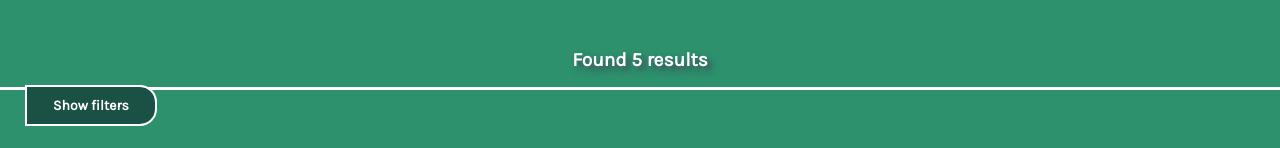
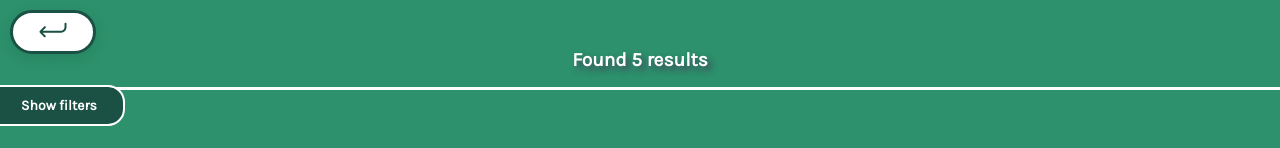
Before and after one commit to krzyswys/Localivores, a React (Create React App) app in the folder client/: page /after in a window 1280 px wide. Shown: the top 148 px of the page. Built offline with nearby package versions, Linux system fonts and the light colour scheme.

Commit message:
fix(AfterSearch): better styles for filter menu, feat: add return icon

```diff
--- a/client/src/components/AfterSearch/AfterSearch.js
+++ b/client/src/components/AfterSearch/AfterSearch.js
@@ -1,9 +1,9 @@
-
-
-import React,{useState,useEffect} from 'react';
-import ProductCard from './ProductCard';
-import classes from './AfterSearch.module.css';
-import Button from '../../UI/Button/Button';
+import { Link } from "react-router-dom";
+import { IoIosReturnLeft } from "react-icons/io";
+import React, { useState, useEffect } from "react";
+import ProductCard from "./ProductCard";
+import classes from "./AfterSearch.module.css";
+import Button from "../../UI/Button/Button";
 
 const dummyData = [
   {
@@ -17,8 +17,8 @@ const dummyData = [
     product_origin: "Poland",
     product_expiration_date: "2023-08-10",
     shop_name: "Local Farmer",
-        shop_rate:'4.5',
-        picture:"https://picsum.photos/300",
+    shop_rate: "4.5",
+    picture: "https://picsum.photos/300",
     shop_address: "Green Street 12, Warsaw",
     shop_opening_hours: "8:00-20:00",
     shop_longitude: "21.0118",
@@ -26,7 +26,7 @@ const dummyData = [
   },
   {
     product_id: "g2",
-        product_name:"Apple",
+    product_name: "Apple",
     product_description: "Super Apple",
     product_price: "3.99",
     product_weight: "150g",
@@ -35,8 +35,8 @@ const dummyData = [
     product_origin: "Ecuador",
     product_expiration_date: "2023-08-15",
     shop_name: "Health Mart",
-        shop_rate:'3.5',
-        picture:"https://picsum.photos/300",
+    shop_rate: "3.5",
+    picture: "https://picsum.photos/300",
     shop_address: "Yellow Avenue 34, Warsaw",
     shop_opening_hours: "9:00-19:00",
     shop_longitude: "21.0133",
@@ -51,15 +51,16 @@ const dummyData = [
     production_date: "2023-06-01",
     product_discount: "5%",
     product_origin: "Spain",
-        shop_rate:'5',
+    shop_rate: "5",
     product_expiration_date: "2023-08-30",
     shop_name: "GreenGrocer",
-        picture:"https://picsum.photos/300",
+    picture: "https://picsum.photos/300",
     shop_address: "Red Street 6, Warsaw",
     shop_opening_hours: "8:30-21:00",
     shop_longitude: "21.0144",
     shop_latitude: "52.2321",
-    },{
+  },
+  {
     product_id: "g4",
     product_name: "Applee",
     product_description: "Fresh Apple",
@@ -68,15 +69,16 @@ const dummyData = [
     production_date: "2023-06-01",
     product_discount: "5%",
     product_origin: "Spain",
-        shop_rate:'5',
+    shop_rate: "5",
     product_expiration_date: "2023-08-30",
     shop_name: "GreenGrocer",
-        picture:"https://picsum.photos/300",
+    picture: "https://picsum.photos/300",
     shop_address: "Red Street 6, Warsaw",
     shop_opening_hours: "8:30-21:00",
     shop_longitude: "21.0144",
     shop_latitude: "52.2321",
-    },{
+  },
+  {
     product_id: "g5",
     product_name: "Applee",
     product_description: "Fresh Apple",
@@ -85,10 +87,10 @@ const dummyData = [
     production_date: "2023-06-01",
     product_discount: "5%",
     product_origin: "Spain",
-        shop_rate:'5',
+    shop_rate: "5",
     product_expiration_date: "2023-08-30",
     shop_name: "GreenGrocer",
-        picture:"https://picsum.photos/300",
+    picture: "https://picsum.photos/300",
     shop_address: "Red Street 6, Warsaw",
     shop_opening_hours: "8:30-21:00",
     shop_longitude: "21.0144",
@@ -100,28 +102,32 @@ const AfterSearch = () => {
   const [products, setProducts] = useState(dummyData);
   const [filteredProducts, setFilteredProducts] = useState(dummyData);
   const [filter, setFilter] = useState({
-        product_name: '',
-        shop_name: '',
-        shop_address: '',
+    product_name: "",
+    shop_name: "",
+    shop_address: "",
     shop_rate: 0,
-        price: { min: 0, max: 0 }
+    price: { min: 0, max: 0 },
   });
   const [isFilterActive, setIsFilterActive] = useState(false);
 
   const activeFilterHandler = () => {
-        setIsFilterActive(prevActive => !prevActive);
-    }
+    setIsFilterActive((prevActive) => !prevActive);
+  };
 
   useEffect(() => {
     // znajdujemy najniższą i najwyższą cenę wśród produktów
-        const minPrice = Math.min(...products.map(p => Number(p.product_price)));
-        const maxPrice = Math.max(...products.map(p => Number(p.product_price)));
+    const minPrice = Math.min(...products.map((p) => Number(p.product_price)));
+    const maxPrice = Math.max(...products.map((p) => Number(p.product_price)));
     // ustawiamy te wartości jako domyślne wartości filtrów ceny
-        setFilter(filter => ({ ...filter, price: { min: minPrice, max: maxPrice } }));
+    setFilter((filter) => ({
+      ...filter,
+      price: { min: minPrice, max: maxPrice },
+    }));
   }, [products]);
 
   const filterResults = () => {
-        const results = products.filter(product =>
+    const results = products.filter(
+      (product) =>
         product.product_name.includes(filter.product_name) &&
         product.shop_name.includes(filter.shop_name) &&
         product.shop_address.includes(filter.shop_address) &&
@@ -136,46 +142,102 @@ const AfterSearch = () => {
     const identifier = setTimeout(() => {
       filterResults();
     }, 500);
-        return ()=>{clearTimeout(identifier);}
-
+    return () => {
+      clearTimeout(identifier);
+    };
   }, [filter]);
   //if isFilterActive is true, then filterClasses = classes.filters + ' ' + classes.active else just classes.filters
-    const filterClasses = `${classes.filters} ${isFilterActive ? classes.active : ''}`
+  const filterClasses = `${classes.filters} ${
+    isFilterActive ? classes.active : ""
+  }`;
   const filterMess = !isFilterActive ? `Show filters` : `Hide filters`;
   return (
     <React.Fragment>
-        <div className={classes.count}>Found {filteredProducts.length} results</div>
+        <div className={classes.backIcon}>
+            <Link to="..">
+                <IoIosReturnLeft size={30} /> {/* You can change the size as you like */}
+            </Link>
+        </div>
+
+      <div className={classes.count}>
+        Found {filteredProducts.length} results
+      </div>
       <div className={classes.productList}>
         <div className={filterClasses}>
-
-        <Button  onClick={activeFilterHandler} className={classes.row}>{filterMess}</Button>
+          <Button onClick={activeFilterHandler} className={classes.row}>
+            {filterMess}
+          </Button>
 
           <div className={classes.row}>
             <div className={classes.column}>
-        <input type="text" placeholder="Product Name" onChange={(e) => setFilter({ ...filter, product_name: e.target.value })} />
-        <input type="text" placeholder="Shop Name" onChange={(e) => setFilter({ ...filter, shop_name: e.target.value })} />
+              <input
+                type="text"
+                placeholder="Product Name"
+                onChange={(e) =>
+                  setFilter({ ...filter, product_name: e.target.value })
+                }
+              />
+              <input
+                type="text"
+                placeholder="Shop Name"
+                onChange={(e) =>
+                  setFilter({ ...filter, shop_name: e.target.value })
+                }
+              />
             </div>
             <div className={classes.column}>
-        <input type="text" placeholder="Shop Address" onChange={(e) => setFilter({ ...filter, shop_address: e.target.value })} />
-        <input type="number" placeholder="Shop Rate (Min)" onChange={(e) => setFilter({ ...filter, shop_rate: e.target.value })} />
+              <input
+                type="text"
+                placeholder="Shop Address"
+                onChange={(e) =>
+                  setFilter({ ...filter, shop_address: e.target.value })
+                }
+              />
+              <input
+                type="number"
+                placeholder="Shop Rate (Min)"
+                onChange={(e) =>
+                  setFilter({ ...filter, shop_rate: e.target.value })
+                }
+              />
             </div>
           </div>
           <div className={classes.row}>
             <label htmlFor="Price_From">Price From</label>
-        <input id="Price_From" type="number" placeholder="Price From" value={filter.price.min} onChange={(e) => setFilter({ ...filter, price: { ...filter.price, min: e.target.value } })} />
-        <label  htmlFor="Price_To">To</label>
-        <input id="Price_To" type="number" placeholder="Price To" value={filter.price.max} onChange={(e) => setFilter({ ...filter, price: { ...filter.price, max: e.target.value } })} />
+            <input
+              id="Price_From"
+              type="number"
+              placeholder="Price From"
+              value={filter.price.min}
+              onChange={(e) =>
+                setFilter({
+                  ...filter,
+                  price: { ...filter.price, min: e.target.value },
+                })
+              }
+            />
+            <label htmlFor="Price_To">To</label>
+            <input
+              id="Price_To"
+              type="number"
+              placeholder="Price To"
+              value={filter.price.max}
+              onChange={(e) =>
+                setFilter({
+                  ...filter,
+                  price: { ...filter.price, max: e.target.value },
+                })
+              }
+            />
           </div>
         </div>
         <div className={classes.results}>
-
-        {filteredProducts.map(product => (
+          {filteredProducts.map((product) => (
             <ProductCard key={product.product_id} product={product} />
           ))}
         </div>
       </div>
     </React.Fragment>
-
   );
 };
 
--- a/client/src/components/AfterSearch/AfterSearch.module.css
+++ b/client/src/components/AfterSearch/AfterSearch.module.css
@@ -1,3 +1,38 @@
+:root {
+  --transition-time: 0.3s;
+}
+
+.backIcon {
+  position: fixed;
+  top: 10px;
+  left: 10px;
+  cursor: pointer;
+  background: rgb(255, 255, 255);
+  border: 3px solid var(--common-bg-color);
+  box-sizing: border-box;
+  padding: 2px 25px;
+  border-radius: 5rem; /* Pełne okrągłe kształty */
+  display: flex;
+  align-items: center; /* Wyrównanie pionowe */
+  justify-content: center; /* Wyrównanie poziome */
+  box-shadow: 0px 4px 15px rgba(0, 0, 0, 0.1); /* Delikatny cień */
+  transition: all var(--transition-time); /* Płynne przejście */
+}
+
+.backIcon:hover {
+  background: var(--common-border-color); /* Kolor tła podczas najeżdżania */
+  transform: scale(1.05); /* Delikatne powiększenie przycisku podczas najeżdżania */
+}
+
+.backIcon svg {
+  color: var(--common-bg-color);
+  transform: scale(1.2);
+}
+
+.backIcon:hover svg {
+  color: rgb(255, 255, 255); /* Kolor ikony podczas najeżdżania */
+}
+
 .productList {
   display: flex;
     flex-direction: row;
@@ -42,7 +77,7 @@
 
 .row:first-child{
   width:8rem;
-  margin-left:22rem;
+  margin-left:20rem;
   border-radius: 0 15px 15px 0 ;
   transition:all 0.8s ease;
 }
```
Lines whose indentation alone changed are shown as unchanged.
